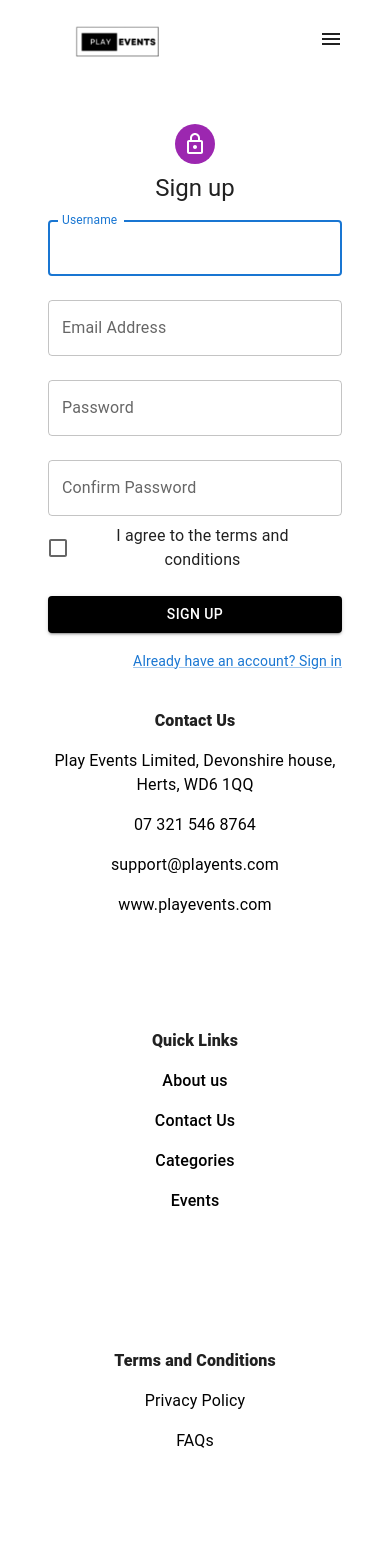
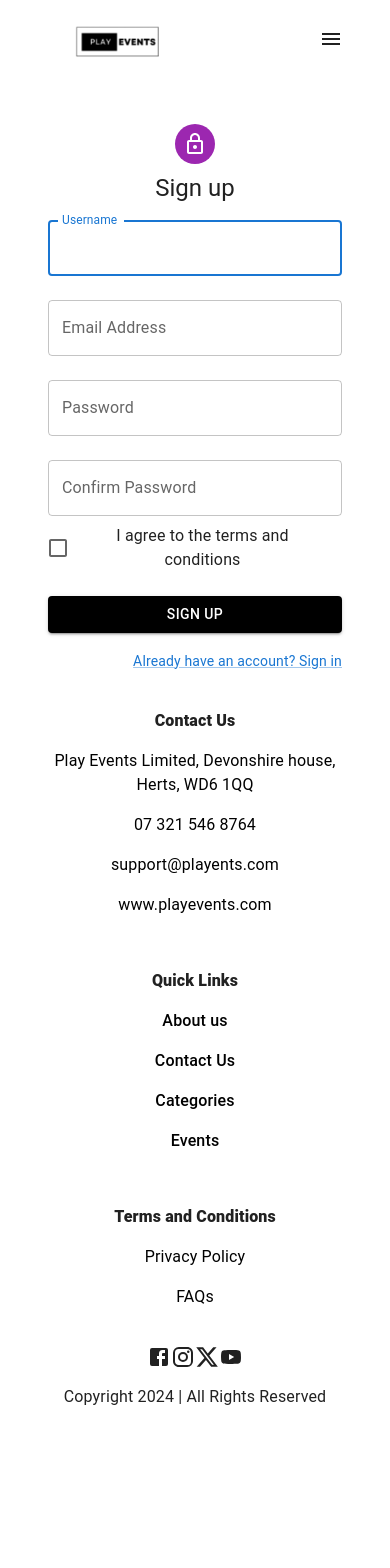
Before and after one commit to taystein435/playevents, a React (Vite) app: page /signup in a window 390 px wide. Shown: the top 1568 px of the page. After the commit the page ends 1457 px from the top, so only its background shows below. Built offline with nearby package versions, Linux system fonts and the light colour scheme; no server answers.

Commit message:
Footer Fixed

```diff
--- a/src/index.css
+++ b/src/index.css
@@ -220,7 +220,7 @@ body {
 
 /* Footer */
 .footer-wrapper {
-  padding-top: 50px;
+  padding-top: 190px;
   display: flex;
   flex-wrap: wrap;
   justify-content: center;
@@ -250,6 +250,9 @@ body {
     padding-top: 20px;
     flex-direction: column;
     align-items: center;
+  }
+  .footer {
+    flex: 0 0 0px;
   }
 }
 
```
Also changed, not shown: src/components/Footer.jsx (line endings or trailing spaces).
